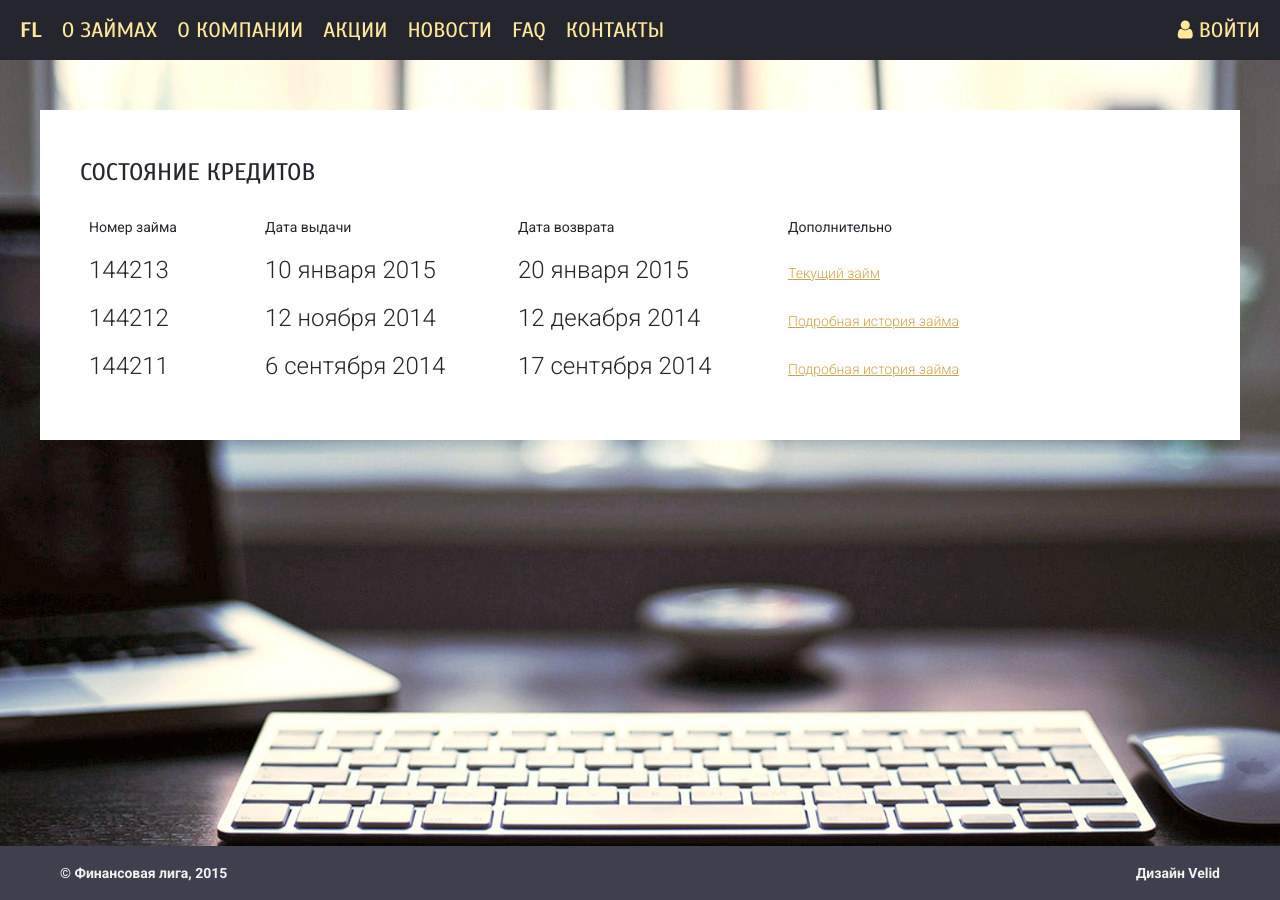
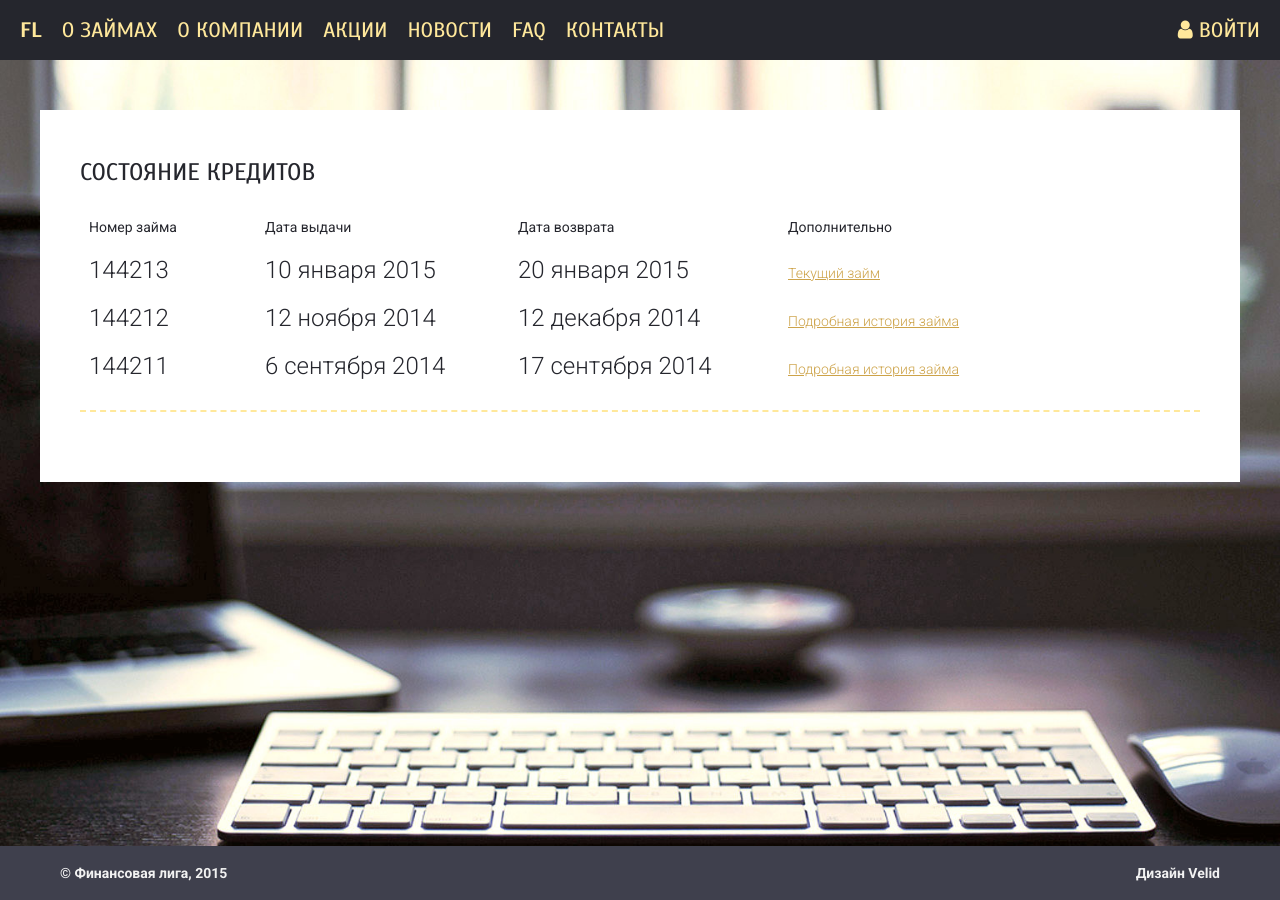
Before and after one commit to krupnov/mf-static, a Jekyll site: the page built from credit_status.html, in a window 1280 px wide. Built offline with Jekyll 4.4.1, drawn with Linux system fonts in a browser that asks for light colours; nearby versions of some CDN libraries.

Commit message:
Dash style added

```diff
--- a/css/app/credits.css
+++ b/css/app/credits.css
@@ -30,6 +30,11 @@ div.credit-sum span, div.to-pay span { font-size: 36px; }
 div.settled span { color: #00a651; }
 div.loan-balance span { color: #ed1c24; }
 
+div.credit-status-block {
+	border-bottom: 2px dashed #ffe89b;
+	padding-bottom: 20px;
+	margin-bottom: 20px;
+}
 div.credit-status-block-content { position: relative; }
 div.credit-status-block-content div.pay-btn {
 	position: absolute;
```
